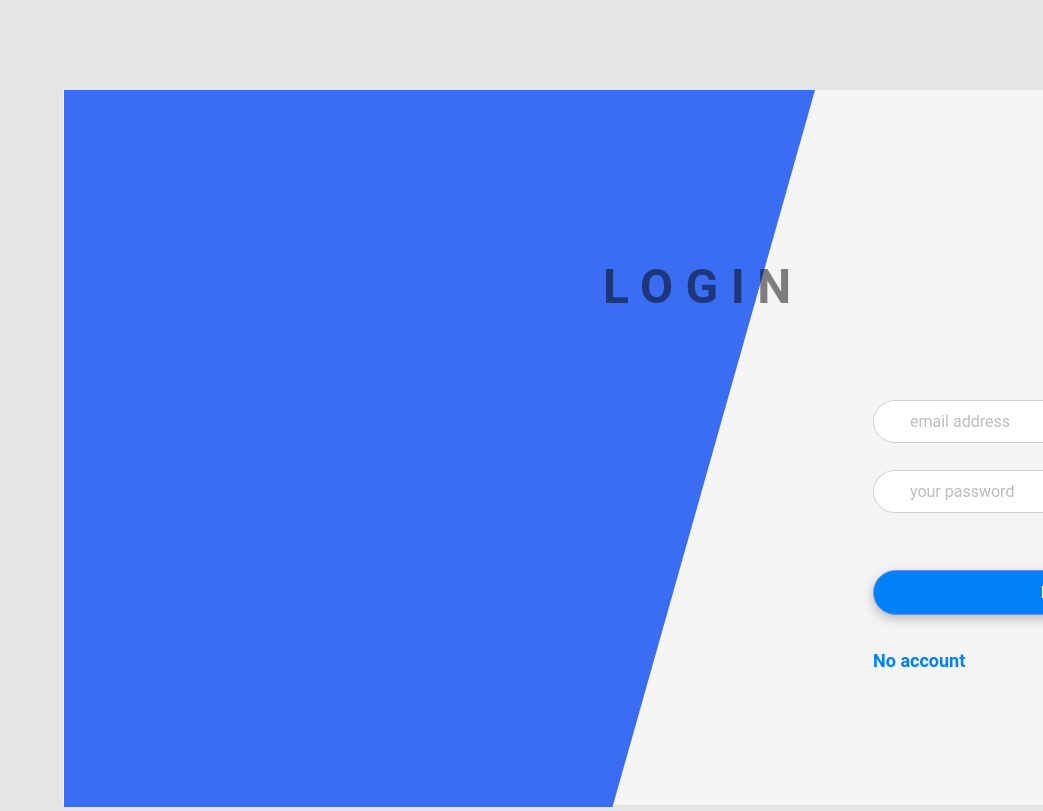
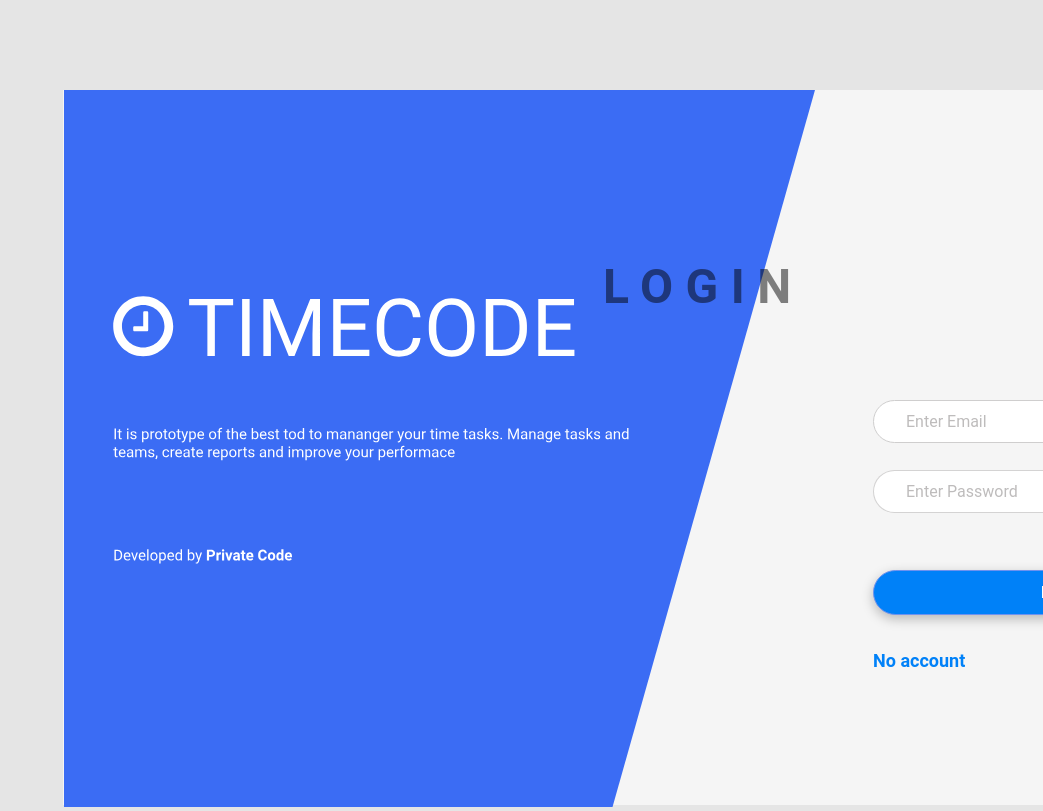
Before and after one commit to brenokf/timecodelogin, a React (Create React App) app: page / in a window 1280 px wide. Shown: the top 811 px of the page, without its empty margins (237-1280 px from the left). Built offline with nearby package versions, Linux system fonts and the light colour scheme.

Commit message:
addition of field logo

```diff
--- a/src/pages/Singin/index.tsx
+++ b/src/pages/Singin/index.tsx
@@ -1,21 +1,36 @@
 import React, { useState, FormEvent } from 'react';
 
 import logoside from '../../assets/sidelogo.svg';
-import { Title, Form1,Form2,Button,Layout,Side,Nconta,Fpassword} from './styles';
-const  Singin: React.FC = () => {
-  return(
+import logotimecode from '../../assets/LogoTimeCode.svg';
+import {
+  Title,
+  Form1,
+  Form2,
+  Button,
+  Layout,
+  Side,
+  Nconta,
+  Fpassword,
+  Logo,
+} from './styles';
+const Singin: React.FC = () => {
+  const [inputError, setInputError] = useState('');
+  return (
     <>
-    <Layout/>
+      <Layout />
       <Side>
-    <img src={logoside} alt="logo side"/>
+        <img src={logoside} alt="logo side" />
       </Side>
+      <Logo>
+        <img src={logotimecode}  alt="logo time code"/>
+      </Logo>
+
       <Title> LOGIN </Title>
       <Form1>
-
-      <input type ="text" id="email" placeholder=" email address"/>
+        <input type="text" id="email" placeholder  ="Enter Email" />
       </Form1>
       <Form2>
-      <input type ="password" id="password" placeholder=" your password"/>
+        <input type="password" id="password" placeholder="Enter Password" />
       </Form2>
 
       <Button>
@@ -29,10 +44,7 @@ const  Singin: React.FC = () => {
       <Fpassword>
         <a href="rememberpas">Forgot Password</a>
       </Fpassword>
-
     </>
-
   );
-
-}
+};
 export default Singin;
```
Lines whose indentation alone changed are shown as unchanged.
